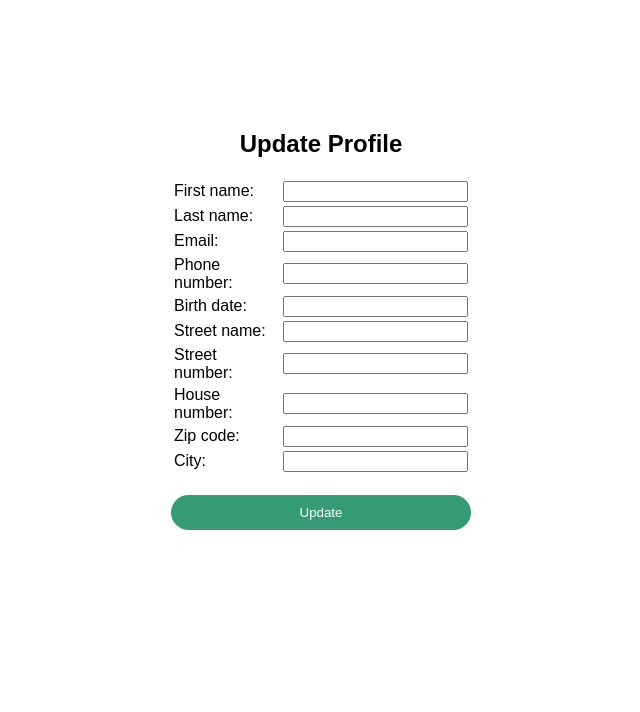
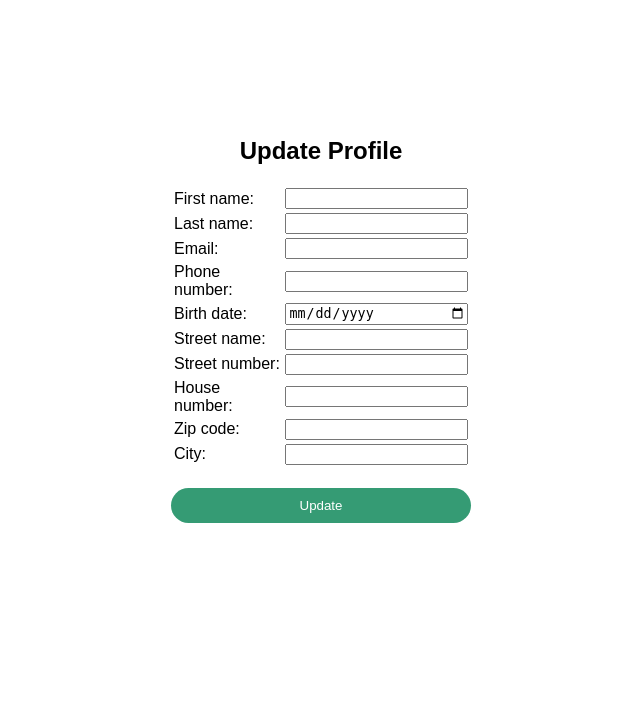
Before and after one commit to nizwant/ecommerce_shop_python, a Django app: page /accounts/profile/update in a window 1280 px wide. Shown: the part 54-766 px from the top of the page, without its empty margins (319-959 px from the left). Run offline with Django 4.2, Linux system fonts and the light colour scheme; the visitor is signed in with stand-in values (Sample User, id 1).

Commit message:
Add date picker widget to birth_date field in UserProfileForm and render it properly

```diff
--- a/accounts/forms.py
+++ b/accounts/forms.py
@@ -18,6 +18,9 @@ class UserProfileForm(forms.ModelForm):
             "zip_code",
             "city",
         ]
+        widgets = {
+            "birth_date": forms.DateInput(attrs={"type": "date"}),
+        }
 
     def __init__(self, *args, **kwargs):
         super(UserProfileForm, self).__init__(*args, **kwargs)
--- a/static/registration/profile_update.css
+++ b/static/registration/profile_update.css
@@ -35,3 +35,8 @@
 body {
     overflow: hidden;
 }
+
+.profile-update-form table td input {
+    width: 100%;
+    box-sizing: border-box;
+}
```
